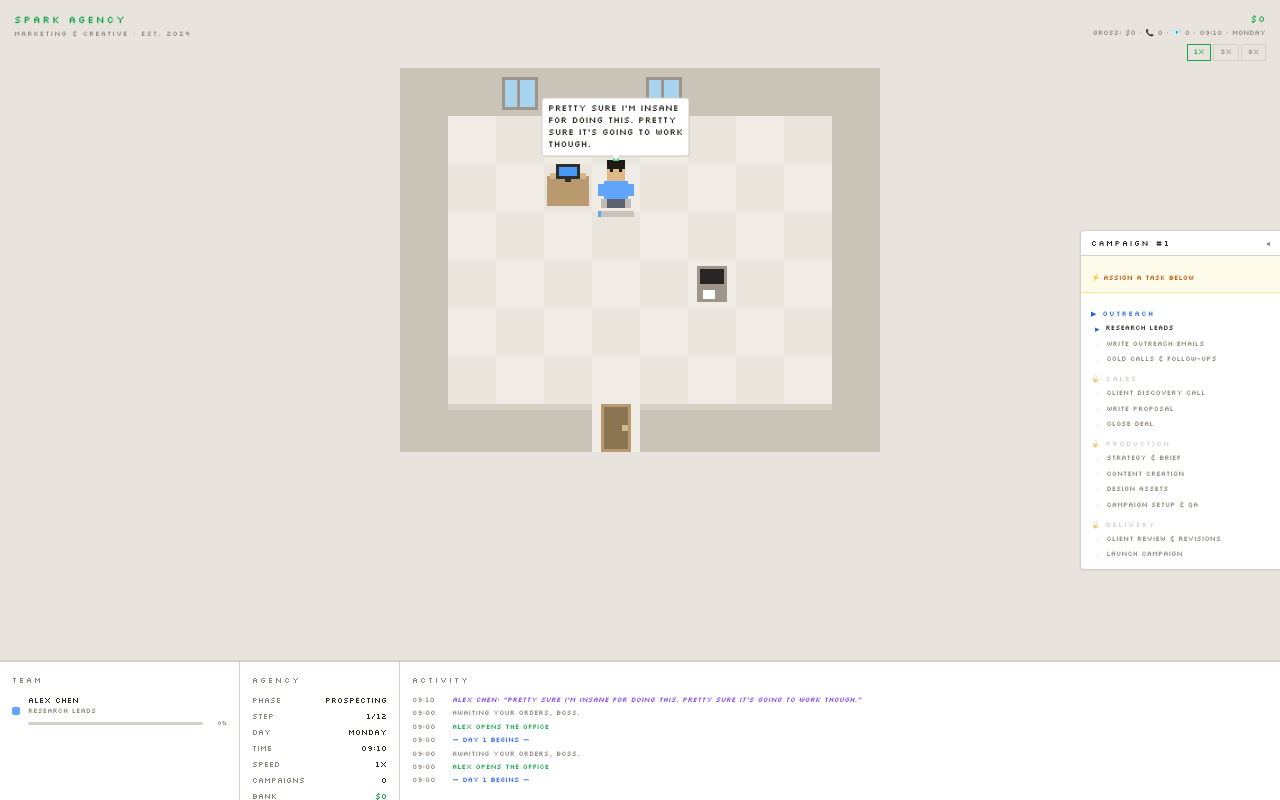
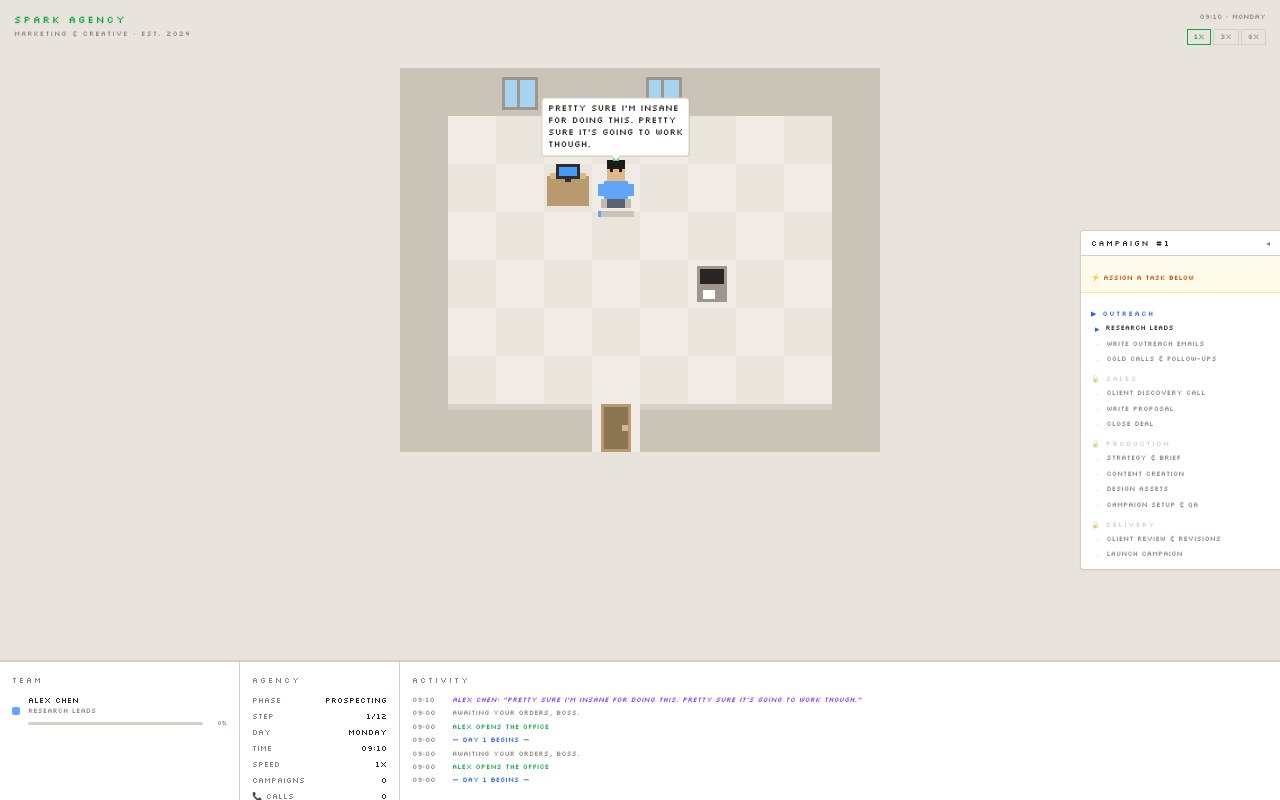
Before and after one commit to sarojchin/SparkMarketing, a React (Vite) app in the folder codebase/: page / in a window 1280 px wide. Built offline with nearby package versions, Linux system fonts and the light colour scheme.

Commit message:
Move total calls, emails, and bank to bottom InfoPanel
Top HUD now only shows clock/day/speed. Bank, calls, emails, and
campaigns are in the bottom InfoPanel where they're easier to scan.

https://claude.ai/code/session_01BZpPkrkDhbnnSyuKvwFHee

```diff
--- a/codebase/src/ui/overlays/HUD.tsx
+++ b/codebase/src/ui/overlays/HUD.tsx
@@ -10,15 +10,11 @@ function formatTime(minutes: number): string {
 }
 
 export function HUD() {
-  const { simMinutes, simDay, speed, setSpeed, grossIncome, bank, totalCallsMade, totalEmailsSent } = useSimStore((s) => ({
+  const { simMinutes, simDay, speed, setSpeed } = useSimStore((s) => ({
     simMinutes: s.simMinutes,
     simDay: s.simDay,
     speed: s.speed,
     setSpeed: s.setSpeed,
-    grossIncome: s.grossIncome,
-    bank: s.bank,
-    totalCallsMade: s.totalCallsMade,
-    totalEmailsSent: s.totalEmailsSent,
   }));
 
   const day = DAYS[simDay % 5] || 'Monday';
@@ -36,13 +32,10 @@ export function HUD() {
         </div>
       </div>
 
-      {/* Top right — finances + clock + speed */}
+      {/* Top right — clock + speed */}
       <div className="fixed top-3 right-3.5 z-10 text-right">
-        <div className="text-[9px] font-pixel text-sim-green tracking-[1px]">
-          ${bank.toLocaleString()}
-        </div>
-        <div className="text-[7px] font-pixel text-sim-textDim mt-0.5">
-          Gross: ${grossIncome.toLocaleString()} · 📞 {totalCallsMade} · 📧 {totalEmailsSent} · {formatTime(simMinutes)} · {day}
+        <div className="text-[7px] font-pixel text-sim-textDim">
+          {formatTime(simMinutes)} · {day}
         </div>
         <div className="flex gap-0.5 mt-1.5 justify-end">
           {SPEEDS.map((s) => (
--- a/codebase/src/ui/panels/InfoPanel.tsx
+++ b/codebase/src/ui/panels/InfoPanel.tsx
@@ -9,7 +9,7 @@ function formatTime(minutes: number): string {
 }
 
 export function InfoPanel() {
-  const { people, simMinutes, simDay, speed, campaignsShipped, grossIncome, bank } = useSimStore((s) => ({
+  const { people, simMinutes, simDay, speed, campaignsShipped, grossIncome, bank, totalCallsMade, totalEmailsSent } = useSimStore((s) => ({
     people: s.people,
     simMinutes: s.simMinutes,
     simDay: s.simDay,
@@ -17,6 +17,8 @@ export function InfoPanel() {
     campaignsShipped: s.campaignsShipped,
     grossIncome: s.grossIncome,
     bank: s.bank,
+    totalCallsMade: s.totalCallsMade,
+    totalEmailsSent: s.totalEmailsSent,
   }));
 
   const working = people.filter((p) => p.state === 'working').length;
@@ -36,6 +38,8 @@ export function InfoPanel() {
           ['Time', formatTime(simMinutes)],
           ['Speed', `${speed}x`],
           ['Campaigns', String(campaignsShipped)],
+          ['📞 Calls', String(totalCallsMade)],
+          ['📧 Emails', String(totalEmailsSent)],
           ['Bank', `$${bank.toLocaleString()}`],
         ].map(([label, value]) => (
           <div key={label} className="flex justify-between text-[8px] font-pixel">
```
